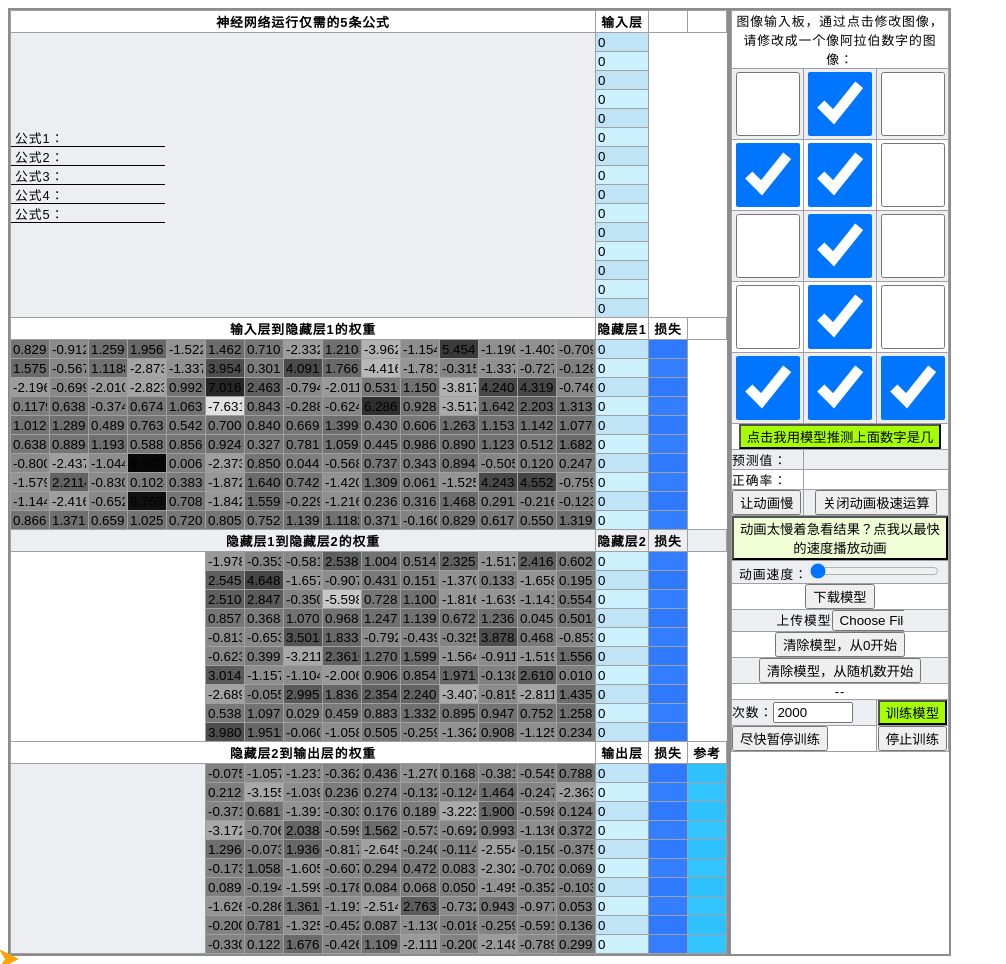
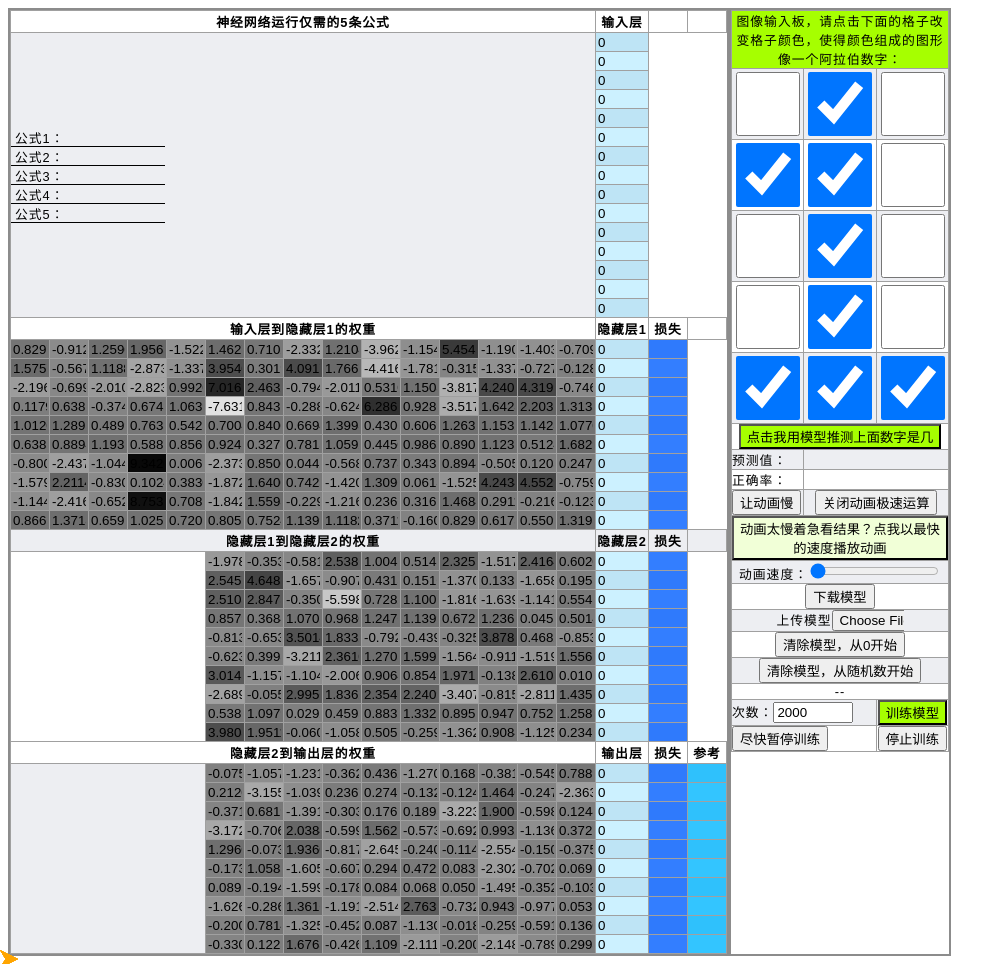
Before and after one commit to shiftonetothree/neural-network-runtime-visualization, a plain HTML site: page index.html in a window 1280 px wide. Shown: the whole page, without its empty margins (0-1006 px from the left). Drawn offline with Linux system fonts and the light colour scheme.

Commit message:
feat(index.html): add guide

```diff
--- a/index.html
+++ b/index.html
@@ -192,7 +192,7 @@
             </tr>
         </table>
         <table class="screen_table">
-            <tr><td colspan="3">图像输入板，通过点击修改图像，请修改成一个像阿拉伯数字的图像：</td></tr>
+            <tr><td colspan="3" class="main-button">图像输入板，请点击下面的格子改变格子颜色，使得颜色组成的图形像一个阿拉伯数字：</td></tr>
             <tr v-for="(row, rowIndex) in screenIdMatrix">
                 <td v-for="(id, columnIndex) in row"><input :id="id" class="screen" type="checkbox" :checked="screenInitialMatrix[rowIndex][columnIndex]"></td>
             </tr>
```
